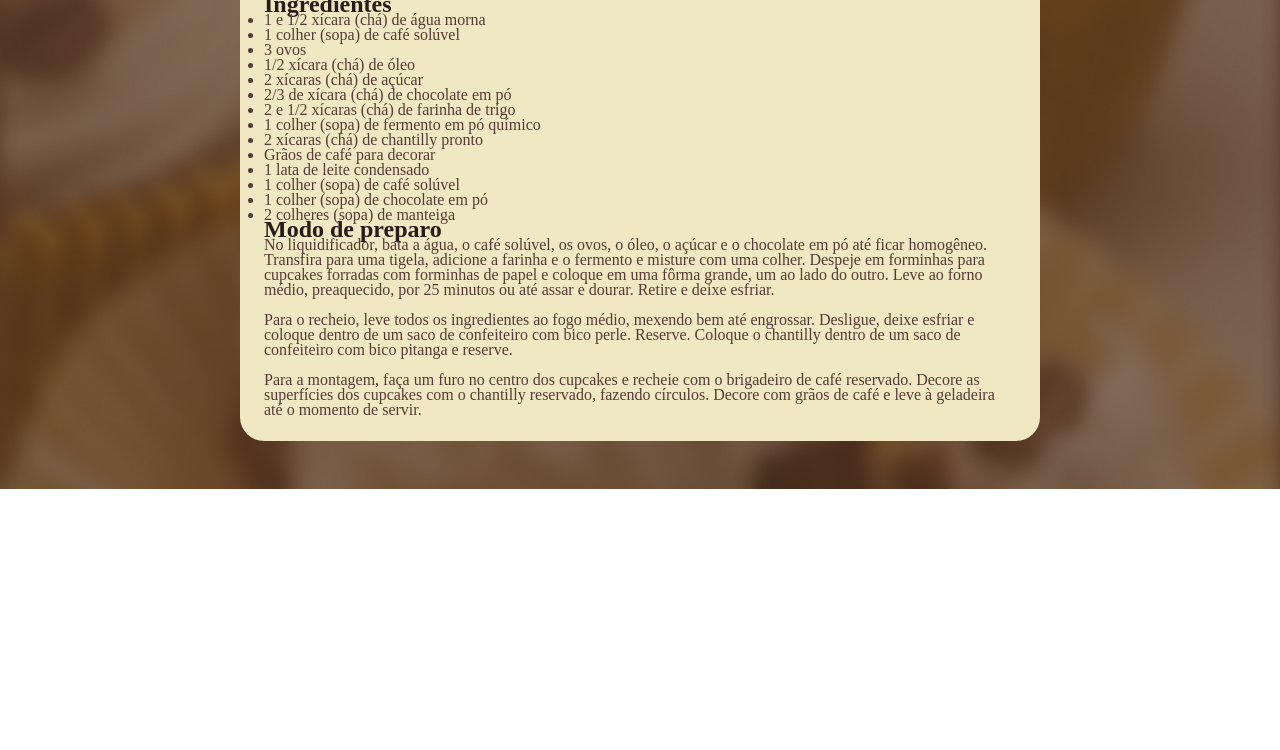
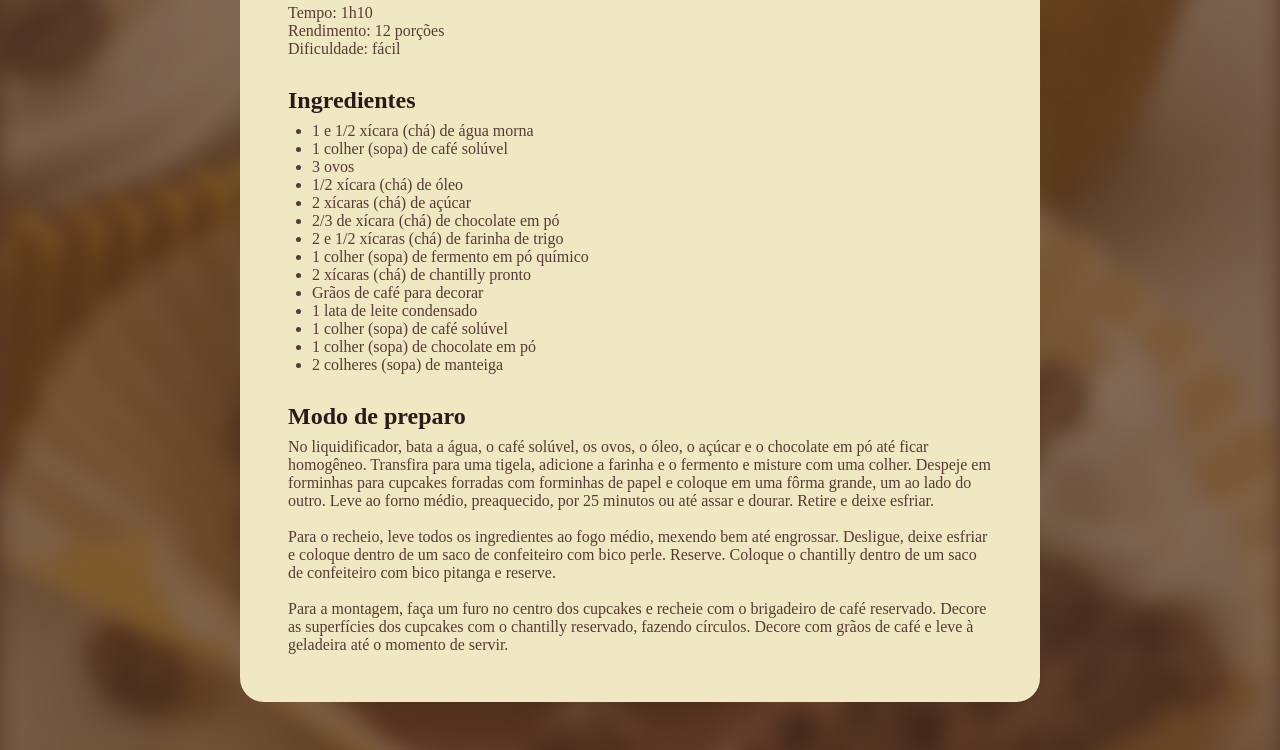
Before and after one commit to llucasgs/project07, a plain HTML site: page index.html in a window 1280 px wide. Shown: the part 608-1358 px from the top of the page. Before the commit the page ends 1097 px from the top, so only its background shows below. Drawn offline with Linux system fonts and the light colour scheme; a web font is replaced by a local one.

Commit message:
customizando espaços

```diff
--- a/style.css
+++ b/style.css
@@ -7,7 +7,6 @@
 :root {
   font-family: "Alice", serif;
   font-size: 62.5%;
-  line-height: 150%;
 }
 
 body {
@@ -25,6 +24,17 @@ body {
   margin: 48px auto;
 }
 
+main {
+  padding: 24px;
+}
+
+section + section {
+  margin-top: 24px;
+}
+
+#about p + p {
+  margin-top: 12px;
+}
 img {
   border-radius: 16px;
 }
@@ -32,6 +42,7 @@ img {
 h1 {
   line-height: 140%;
   font-size: 4rem;
+  margin-bottom: 4px;
 }
 
 h2 {
@@ -41,4 +52,10 @@ h2 {
 h1,
 h2 {
   color: #291b1a;
+  margin-bottom: 4px;
+  line-height: 150%;
 }
+
+ul {
+  padding-left: 24px;
+}
```
